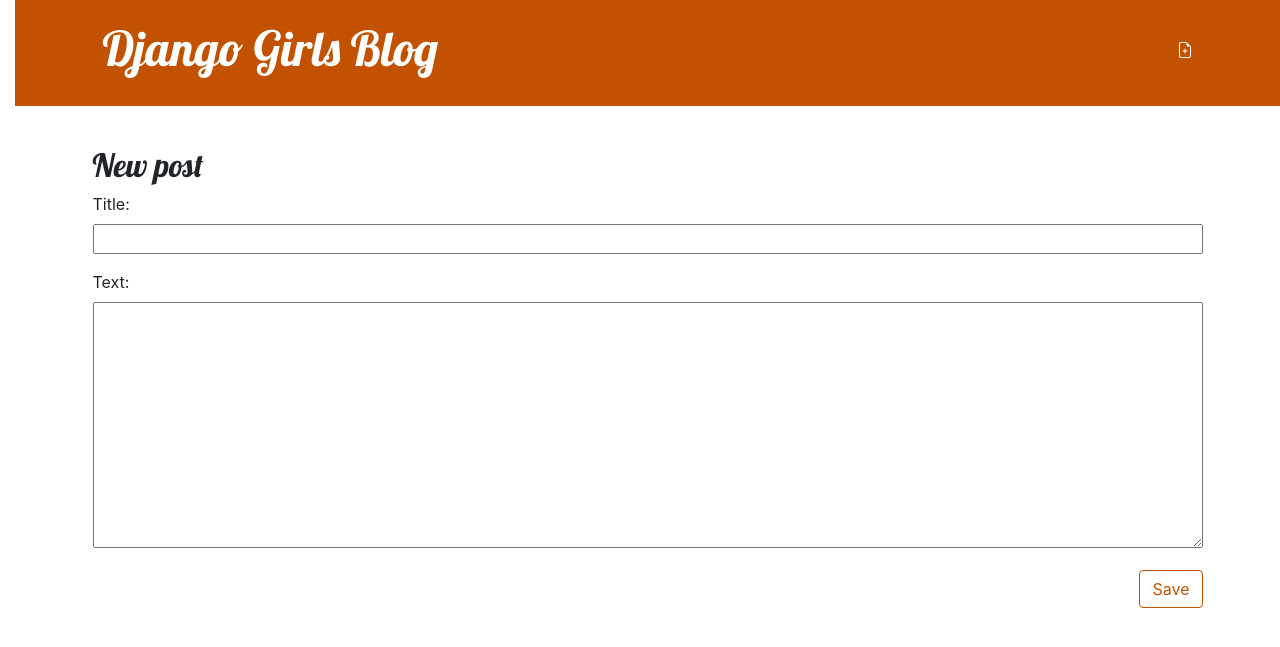
After one commit to abbaskaf/my-first-blog, a Django app: page /post/new/ in a window 1280 px wide. The commit adds this page. Shown: the top 647 px of the page. Run offline with Django 3.2, Linux system fonts and the light colour scheme; the visitor is signed in with stand-in values (Sample User, id 1).

Commit message:
Added views to create/edit blog post inside the site.

```diff
--- /dev/null
+++ b/blog/forms.py
@@ -0,0 +1,9 @@
+from django import forms
+
+from .models import Post
+
+class PostForm(forms.ModelForm):
+
+    class Meta:
+        model = Post
+        fields = ('title', 'text',)
--- a/blog/models.py
+++ b/blog/models.py
@@ -1,6 +1,7 @@
 from django.conf import settings
 from django.db import models
 from django.utils import timezone
+
 
 class Post(models.Model):
     author=models.ForeignKey(settings.AUTH_USER_MODEL, on_delete=models.CASCADE)
--- /dev/null
+++ b/blog/static/css/blog.css
@@ -0,0 +1,76 @@
+h1 q,h2 a{
+    color: #C25100;
+}
+
+body { padding-left: 15px; }
+h1 a, h2 a { color: #C25100; font-family: 'Lobster'; }
+.page-header {
+    background-color: #C25100;
+    margin-top: 0;
+    margin-bottom: 40px;
+    padding: 20px 20px 20px 40px;
+}
+
+.page-header h1,
+.page-header h1 a,
+.page-header h1 a:visited,
+.page-header h1 a:active {
+    color: #ffffff;
+    font-size: 36pt;
+    text-decoration: none;
+}
+
+h1,
+h2,
+h3,
+h4 {
+    font-family: 'Lobster', cursive;
+}
+
+.date {
+    color: #828282;
+}
+
+.save {
+    float: right;
+}
+
+.post-form textarea,
+.post-form input {
+    width: 100%;
+}
+
+.top-menu,
+.top-menu:hover,
+.top-menu:visited {
+    color: #ffffff;
+    float: right;
+    font-size: 26pt;
+    margin-right: 20px;
+}
+
+.post {
+    margin-bottom: 70px;
+}
+
+.post h2 a,
+.post h2 a:visited {
+    color: #000000;
+}
+
+.post > .date,
+.post > .actions {
+    float: right;
+}
+
+.btn-default,
+.btn-default:visited {
+    color: #C25100;
+    background: none;
+    border-color: #C25100;
+}
+
+.btn-default:hover {
+    color: #FFFFFF;
+    background-color: #C25100;
+}
--- /dev/null
+++ b/blog/templates/blog/base.html
@@ -0,0 +1,31 @@
+
+{% load static %}
+<!DOCTYPE html>
+<html>
+    <head>
+        <title>Django Girls blog</title>
+        <link rel="stylesheet" href="https://cdn.jsdelivr.net/npm/bootstrap@4.5.3/dist/css/bootstrap.min.css" integrity="sha384-TX8t27EcRE3e/ihU7zmQxVncDAy5uIKz4rEkgIXeMed4M0jlfIDPvg6uqKI2xXr2" crossorigin="anonymous">
+        <link href='//fonts.googleapis.com/css?family=Lobster&subset=latin,latin-ext' rel='stylesheet' type='text/css'>
+        <link rel="stylesheet" href="{% static 'css/blog.css' %}">
+    </head>
+    <body>
+        <header class="page-header">
+            <div class="container">
+                {% if user.is_authenticated %}
+                <a href="{% url 'post_new' %}" class="top-menu">
+                    {% include './icons/file-earmark-plus.svg' %}
+                </a>
+                {% endif %}
+                <h1><a href="/">Django Girls Blog</a></h1>
+            </div>
+        </header>
+        <main class="content container">
+            <div class="row">
+                <div class="col">
+                    {% block content %}
+                    {% endblock %}
+                </div>
+            </div>
+        </main>
+    </body>
+</html>
--- /dev/null
+++ b/blog/templates/blog/post_edit.html
@@ -0,0 +1,9 @@
+{% extends 'blog/base.html' %}
+
+{% block content %}
+    <h2>New post</h2>
+    <form method="POST" class="post-form">{% csrf_token %}
+        {{ form.as_p }}
+        <button type="submit" class="save btn btn-default">Save</button>
+    </form>
+{% endblock %}
--- a/blog/urls.py
+++ b/blog/urls.py
@@ -3,4 +3,7 @@
 
 urlpatterns = [
     path('', views.post_list, name='post_list'),
+    path('post/<int:pk>/', views.post_detail, name='post_detail'),
+    path('post/new/', views.post_new, name='post_new'),
+    path('post/<int:pk>/edit/', views.post_edit, name='post_edit'),
 ]
--- a/blog/views.py
+++ b/blog/views.py
@@ -1,6 +1,38 @@
+from django.utils import timezone
+from .models import Post
 from django.shortcuts import render
+from django.shortcuts import redirect
+from .forms import PostForm
+from django.shortcuts import render, get_object_or_404
+def post_list(request):
+    posts = Post.objects.filter(published_date__lte=timezone.now()).order_by('published_date')
+    return render(request, 'blog/post_list.html', {'posts': posts})
+def post_detail(request, pk):
+    post = get_object_or_404(Post, pk=pk)
+    return render(request, 'blog/post_detail.html', {'post': post})
+def post_new(request):
+    if request.method == "POST":
+        form = PostForm(request.POST)
+        if form.is_valid():
+            post = form.save(commit=False)
+            post.author = request.user
+            post.published_date = timezone.now()
+            post.save()
+            return redirect('post_detail', pk=post.pk)
+    else:
+        form = PostForm()
+    return render(request,'blog/post_edit.html', {'form': form})
 
-# Create your views here.
-
-def post_list(request):
-    return render(request, 'blog/post_list.html', {})
+def post_edit(request, pk):
+    post = get_object_or_404(Post, pk=pk)
+    if request.method == "POST":
+        form = PostForm(request.POST, instance=post)
+        if form.is_valid():
+            post = form.save(commit=False)
+            post.author = request.user
+            post.published_date = timezone.now()
+            post.save()
+            return redirect('post_detail', pk=post.pk)
+    else:
+        form = PostForm(instance=post)
+    return render(request, 'blog/post_edit.html', {'form': form})
--- a/mysite/urls.py
+++ b/mysite/urls.py
@@ -18,5 +18,5 @@
 
 urlpatterns = [
     path('admin/', admin.site.urls),
-     path('', include('blog.urls'))
+     path('', include('blog.urls')),
 ]
```
Also changed, not shown: blog/admin.py (+8 -1 lines), blog/templates/blog/post_detail.html (added, +20 -0 lines), blog/templates/blog/post_list.html (+12 -23 lines), blog/templates/blog/icons/file-earmark-plus.svg (added), blog/templates/blog/icons/pencil-fill.svg (added).
